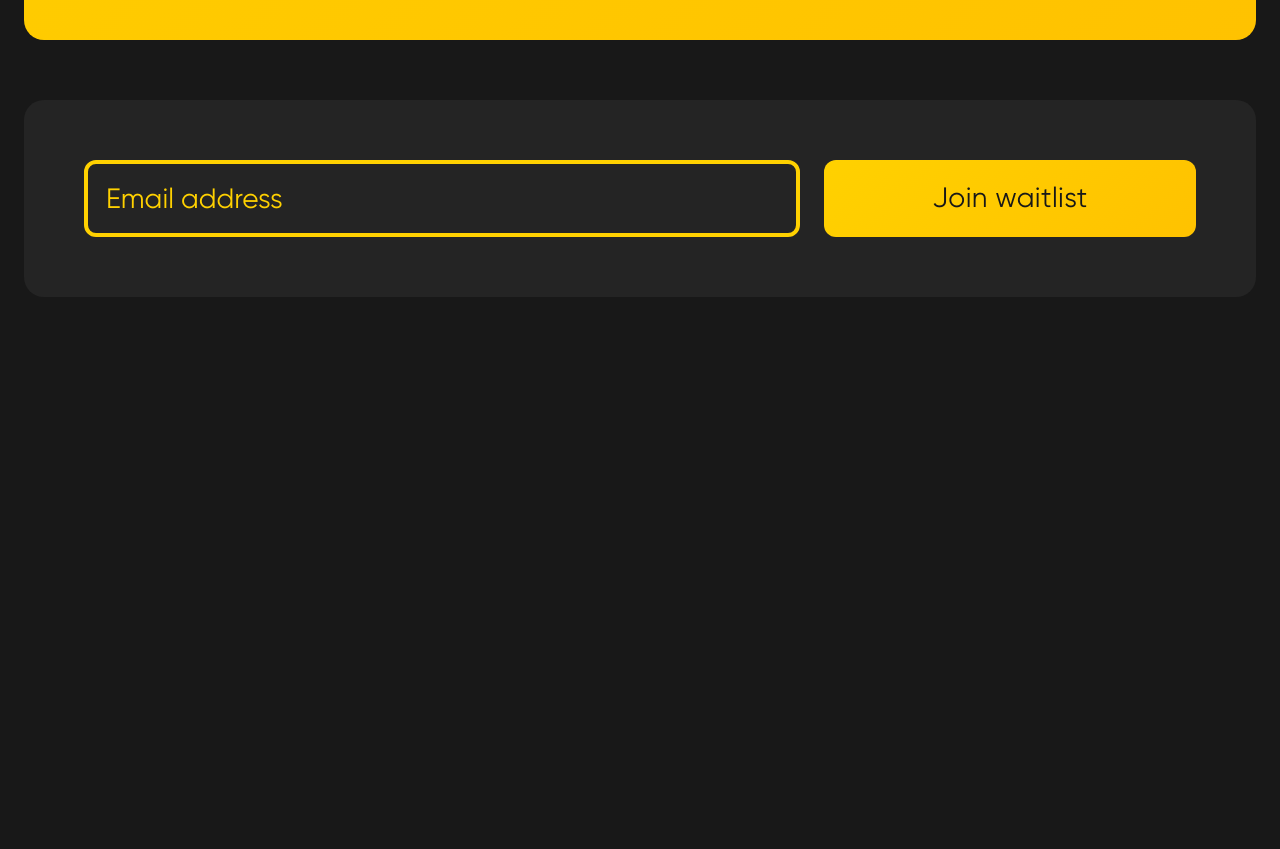
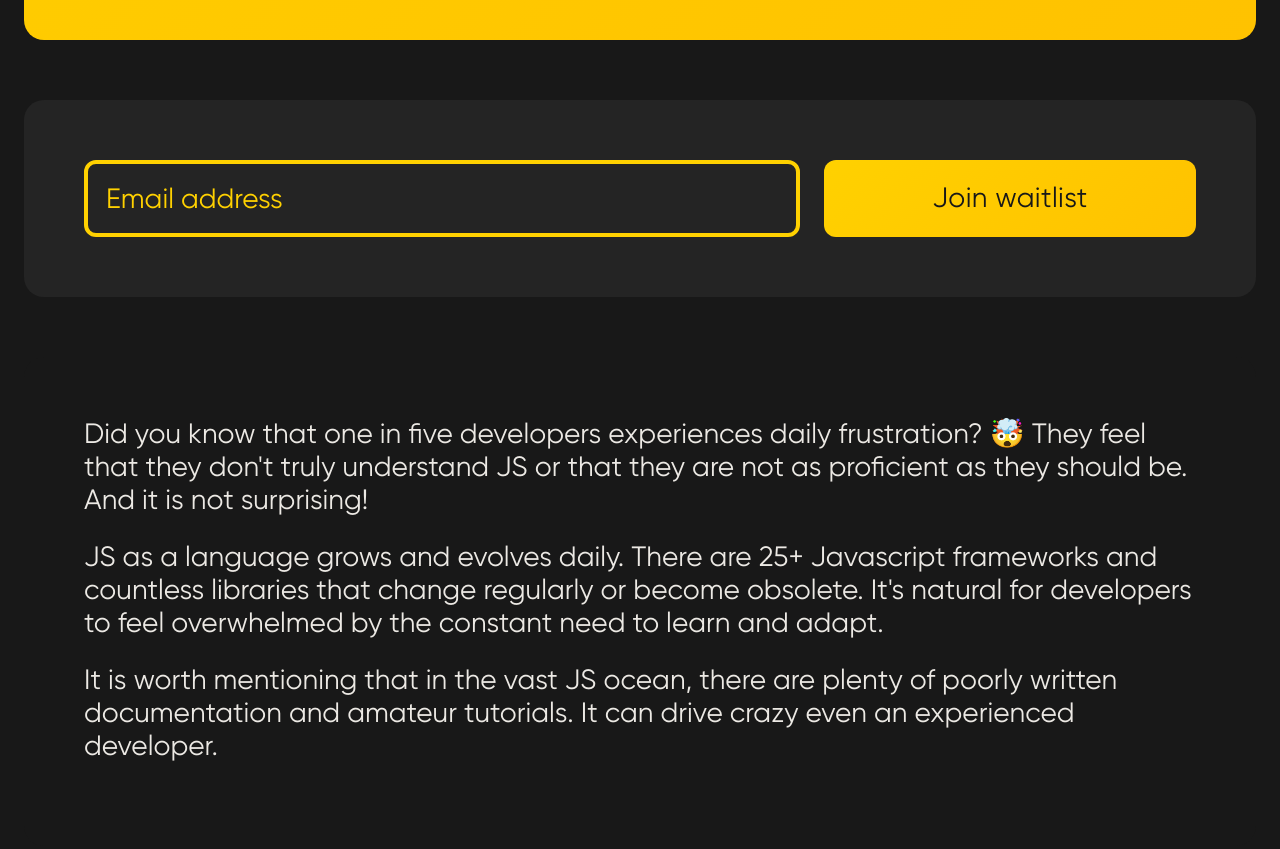
Before and after one commit to ilyasseisov/js-system, a website built with Vite: page index.html in a window 1280 px wide. Shown: the part 857-1706 px from the top of the page. Before the commit the page ends 1238 px from the top, so only its background shows below. Built offline with nearby package versions, Linux system fonts and the light colour scheme; some packages are replaced by stand-ins of ours; what mouse-follower would draw is missing.

Commit message:
add "shocking-statement" section

```diff
--- a/index.html
+++ b/index.html
@@ -73,6 +73,35 @@
       </div>
     </section>
     <!-- END waitlist -->
+    <!-- shocking-statement -->
+    <section id="shocking-statement" class="mb-xs-20px mb-md-40px mb-xl-60px">
+      <div class="grid-xxl">
+        <div class="row">
+          <div
+            class="col-xs-12 dark-bg white-dim-color br-xs-20px pt-xs-60px pb-xs-60px pl-xs-32px pr-xs-32px pl-md-60px pr-md-60px"
+          >
+            <p class="body-text-adaptive mb-xs-12px mb-md-20px mb-xl-24px">
+              Did you know that one in five developers experiences daily
+              frustration? 🤯 They feel that they don't truly understand JS or
+              that they are not as proficient as they should be. And it is not
+              surprising!
+            </p>
+            <p class="body-text-adaptive mb-xs-12px mb-md-20px mb-xl-24px">
+              JS as a language grows and evolves daily. There are 25+ Javascript
+              frameworks and countless libraries that change regularly or become
+              obsolete. It's natural for developers to feel overwhelmed by the
+              constant need to learn and adapt.
+            </p>
+            <p class="body-text-adaptive mb-xs-12px mb-md-20px mb-xl-24px">
+              It is worth mentioning that in the vast JS ocean, there are plenty
+              of poorly written documentation and amateur tutorials. It can
+              drive crazy even an experienced developer.
+            </p>
+          </div>
+        </div>
+      </div>
+    </section>
+    <!-- END shocking-statement -->
     <!--  -->
     <script type="module" src="/main.js"></script>
   </body>
```
Also changed, not shown: public/img/grid-pattern.svg (added).
